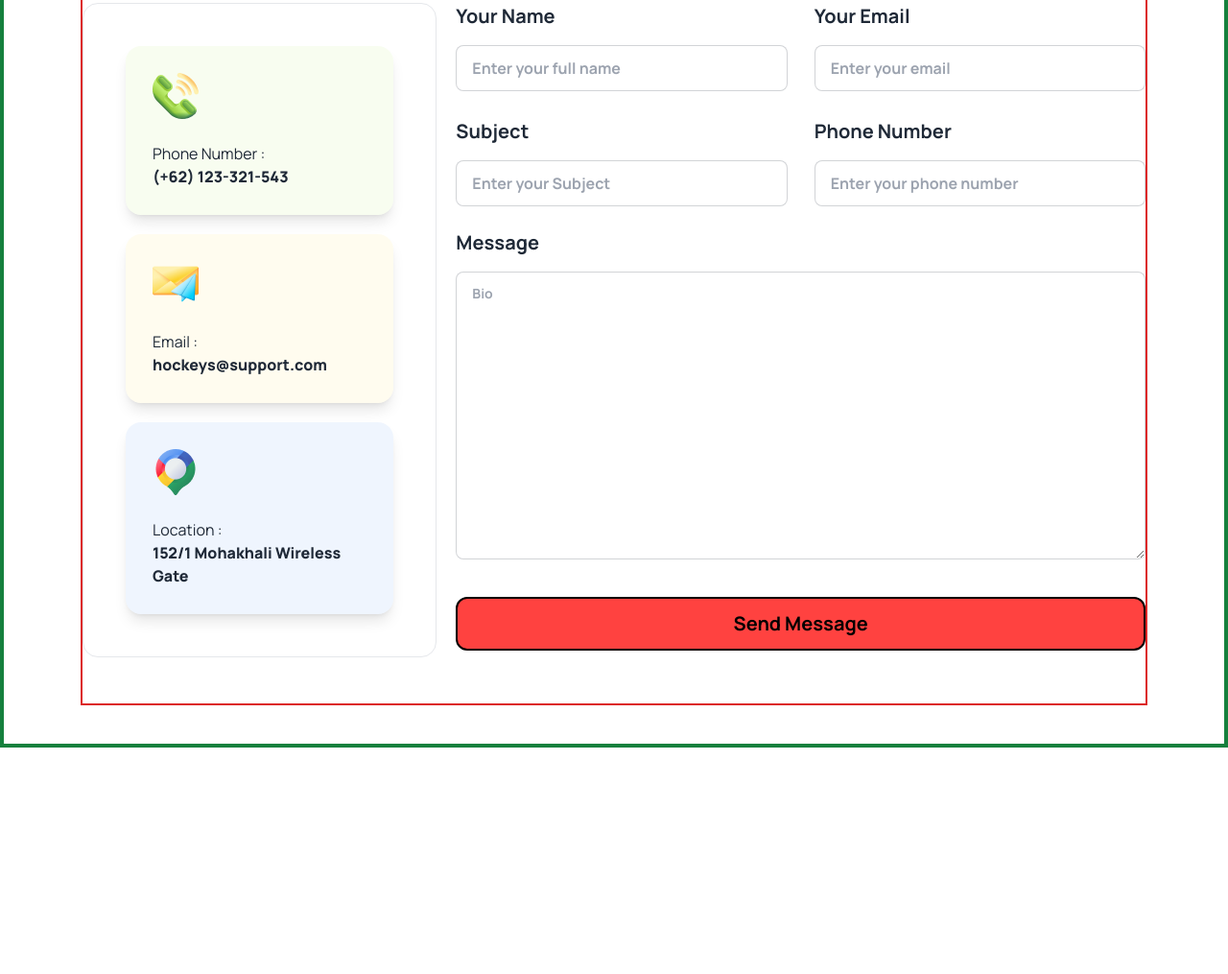
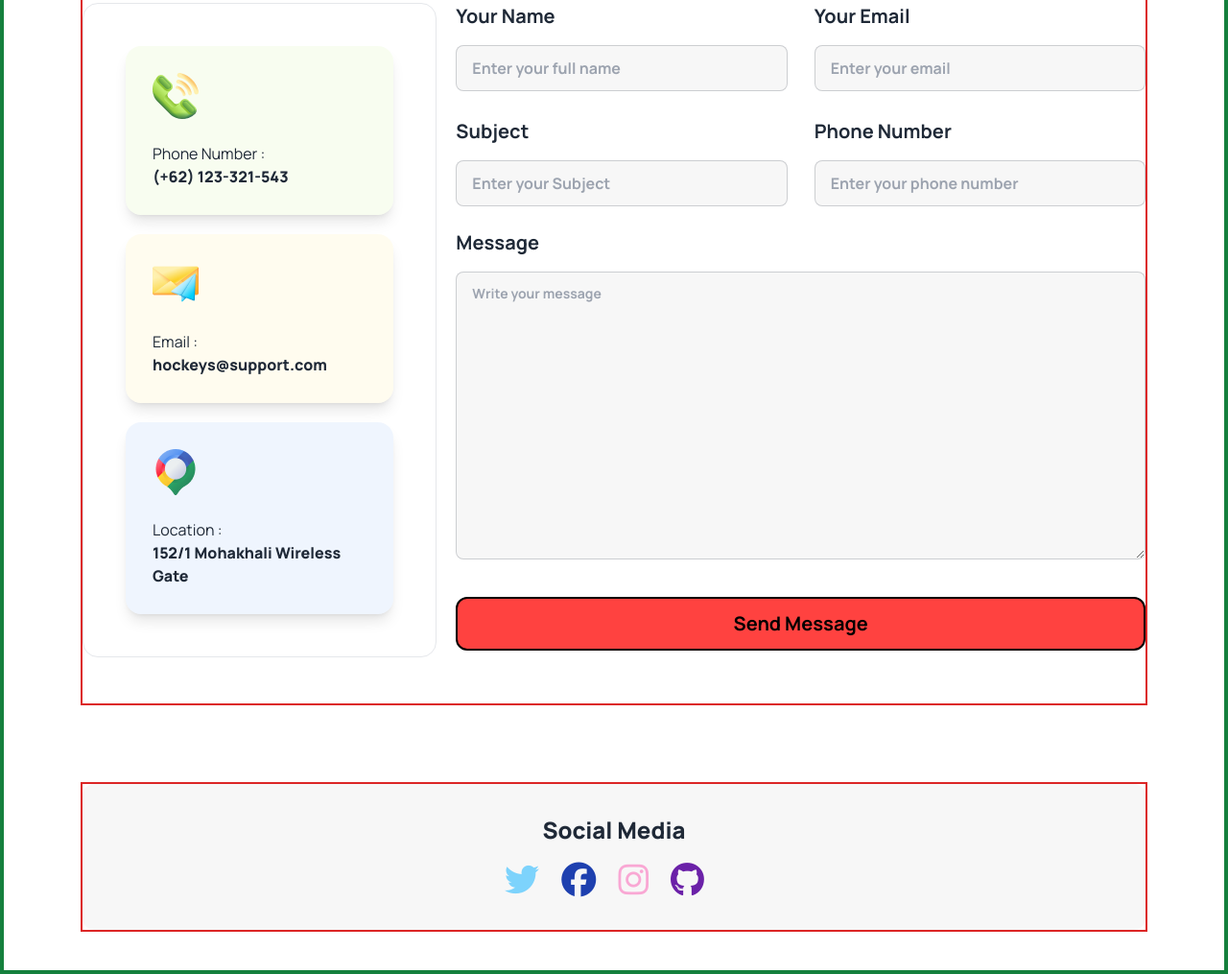
Before and after one commit to Boniaminshawon/third-assignment, a plain HTML site: page index.html in a window 1280 px wide. Shown: the part 4081-5096 px from the top of the page at 96% size. Before the commit the page ends 4860 px from the top, so only its background shows below. Drawn offline with nearby package versions, Linux system fonts and the light colour scheme.

Commit message:
complete the social media part

```diff
--- a/index.html
+++ b/index.html
@@ -481,22 +481,22 @@
                                 <div class="space-y-4">
                                     <label for="">Your Name</label>
                                     <input type="text" placeholder="Enter your full name"
-                                        class="input input-bordered w-full " />
+                                        class="input bg-[#13131808]  input-bordered w-full " />
                                 </div>
                                 <div class="space-y-4">
                                     <label for="">Your Email</label>
                                     <input type="email" placeholder="Enter your email"
-                                        class="input  input-bordered w-full" />
+                                        class="input bg-[#13131808]  input-bordered w-full" />
                                 </div>
                                 <div class="space-y-4">
                                     <label for="">Subject</label>
                                     <input type="text" placeholder="Enter your Subject"
-                                        class="input input-bordered w-full" />
+                                        class="input bg-[#13131808]  input-bordered w-full" />
                                 </div>
                                 <div class="space-y-4">
                                     <label for="">Phone Number</label>
                                     <input type="number" placeholder="Enter your phone number"
-                                        class="input  input-bordered w-full" />
+                                        class="input bg-[#13131808]  input-bordered w-full" />
 
                                 </div>
 
@@ -504,8 +504,8 @@
 
                             <div class="space-y-4 mt-6">
                                 <label for="">Message</label>
-                                <textarea class="textarea textarea-bordered w-full h-[300px] "
-                                    placeholder="Bio"></textarea>
+                                <textarea class="textarea textarea-bordered bg-[#13131808] w-full h-[300px] "
+                                    placeholder="Write your message"></textarea>
                             </div>
 
                             <button
@@ -516,6 +516,20 @@
                 </div>
             </div>
         </section>
+        <!-- social media -->
+        <section class="border-red-600 border-2 mt-20 my-10 mx-20">
+            <div class="text-center bg-[#13131808] rounded-xl space-y-4 py-8">
+                <h2 class="text-2xl font-extrabold">Social Media</h2>
+                <div class="">
+                    <a href=""><i class="text-sky-300 mr-5 text-4xl fa-brands fa-twitter"></i></a>
+                    <a href=""><i class="text-blue-800 mr-5 text-4xl fa-brands fa-facebook"></i></a>
+                    <a href=""><i class="mr-5 text-4xl text-pink-300 fa-brands fa-instagram"></i></a>
+                    <a href=""><i class="text-purple-800 mr-5 text-4xl fa-brands fa-github"></i></a>
+                </div>
+            </div>
+
+        </section>
+
 
     </main>
     <footer>
```
Also changed, not shown: Images/Social.png (added).
